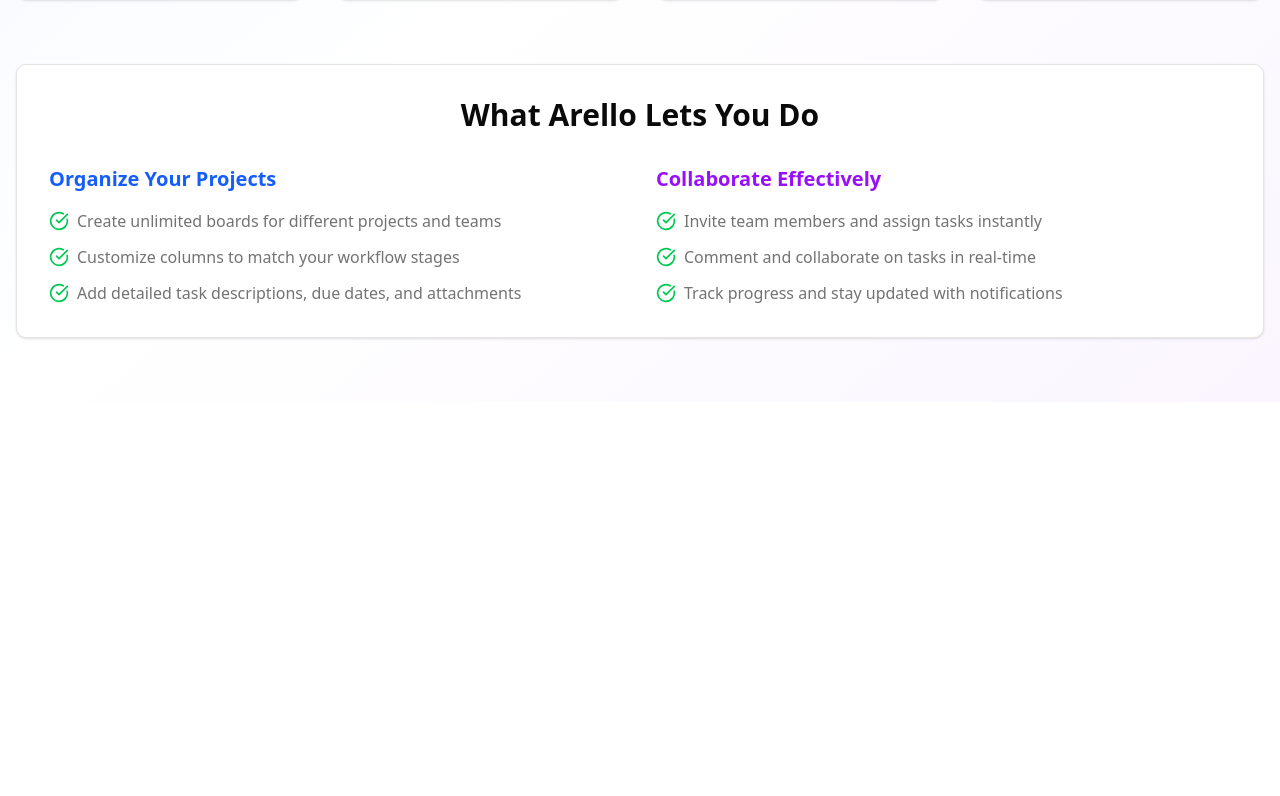
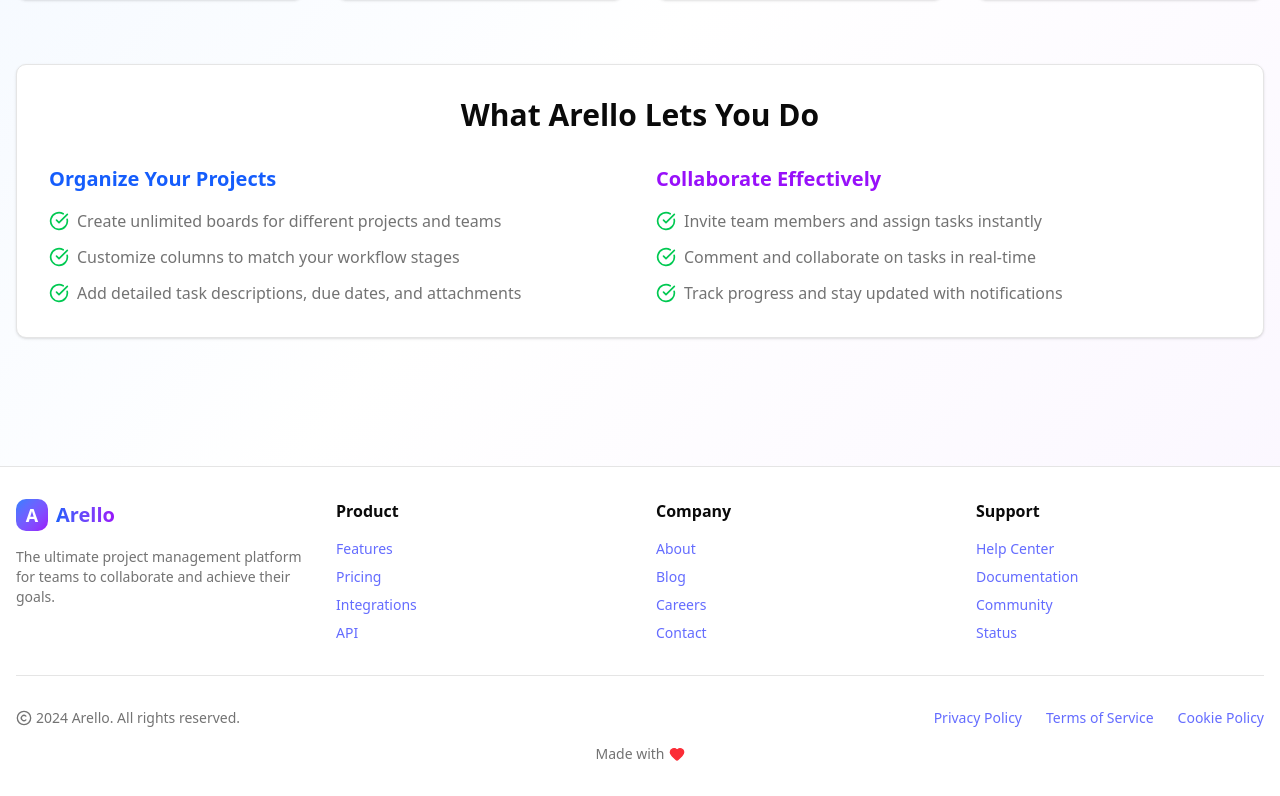
Before and after one commit to Aryanshu919/arelloo, a React (Vite) app in the folder client/: page / in a window 1280 px wide. Shown: the part 651-1447 px from the top of the page. Before the commit the page ends 1053 px from the top, so only its background shows below. Built offline with nearby package versions, Linux system fonts and the light colour scheme.

Commit message:
add type to component

```diff
--- /dev/null
+++ b/client/src/components/Footer.tsx
@@ -0,0 +1,87 @@
+import { Copyright, Heart } from 'lucide-react';
+import { Link } from 'react-router-dom';
+
+const Footer = () => {
+  return (
+    <footer className="bg-card border-t border-border mt-16">
+      <div className="container mx-auto px-4 py-8">
+        <div className="grid md:grid-cols-4 gap-8">
+          {/* Brand Section */}
+          <div className="space-y-4">
+            <div className="flex items-center space-x-2">
+              <div className="w-8 h-8 bg-gradient-to-br from-blue-500 to-purple-600 rounded-lg flex items-center justify-center">
+                <span className="text-white font-bold text-lg">A</span>
+              </div>
+              <h3 className="text-xl font-bold bg-gradient-to-r from-blue-600 to-purple-600 bg-clip-text text-transparent">
+                Arello
+              </h3>
+            </div>
+            <p className="text-muted-foreground text-sm">
+              The ultimate project management platform for teams to collaborate and achieve their goals.
+            </p>
+          </div>
+
+          {/* Product Links */}
+          <div className="space-y-4">
+            <h4 className="font-semibold text-foreground">Product</h4>
+            <ul className="space-y-2 text-sm text-muted-foreground">
+              <li><Link to="#" className="hover:text-foreground transition-colors">Features</Link></li>
+              <li><Link to="#" className="hover:text-foreground transition-colors">Pricing</Link></li>
+              <li><Link to="#" className="hover:text-foreground transition-colors">Integrations</Link></li>
+              <li><Link to="#" className="hover:text-foreground transition-colors">API</Link></li>
+            </ul>
+          </div>
+
+          {/* Company Links */}
+          <div className="space-y-4">
+            <h4 className="font-semibold text-foreground">Company</h4>
+            <ul className="space-y-2 text-sm text-muted-foreground">
+              <li><Link to="#" className="hover:text-foreground transition-colors">About</Link></li>
+              <li><Link to="#" className="hover:text-foreground transition-colors">Blog</Link></li>
+              <li><Link to="#" className="hover:text-foreground transition-colors">Careers</Link></li>
+              <li><Link to="#" className="hover:text-foreground transition-colors">Contact</Link></li>
+            </ul>
+          </div>
+
+          {/* Support Links */}
+          <div className="space-y-4">
+            <h4 className="font-semibold text-foreground">Support</h4>
+            <ul className="space-y-2 text-sm text-muted-foreground">
+              <li><Link to="#" className="hover:text-foreground transition-colors">Help Center</Link></li>
+              <li><Link to="#" className="hover:text-foreground transition-colors">Documentation</Link></li>
+              <li><Link to="#" className="hover:text-foreground transition-colors">Community</Link></li>
+              <li><Link to="#" className="hover:text-foreground transition-colors">Status</Link></li>
+            </ul>
+          </div>
+        </div>
+
+        {/* Bottom Section */}
+        <div className="border-t border-border mt-8 pt-8">
+          <div className="flex flex-col md:flex-row justify-between items-center space-y-4 md:space-y-0">
+            <div className="flex items-center space-x-4 text-sm text-muted-foreground">
+              <div className="flex items-center space-x-1">
+                <Copyright className="w-4 h-4" />
+                <span>2024 Arello. All rights reserved.</span>
+              </div>
+            </div>
+
+            <div className="flex items-center space-x-6 text-sm text-muted-foreground">
+              <Link to="#" className="hover:text-foreground transition-colors">Privacy Policy</Link>
+              <Link to="#" className="hover:text-foreground transition-colors">Terms of Service</Link>
+              <Link to="#" className="hover:text-foreground transition-colors">Cookie Policy</Link>
+            </div>
+          </div>
+
+          <div className="text-center mt-4 text-sm text-muted-foreground">
+            <div className="flex items-center justify-center space-x-1">
+              <span>Made with</span>
+              <Heart className="w-4 h-4 text-red-500 fill-current" />
+            </div>
+          </div>
+        </div>
+      </div>
+    </footer>
+  );
+};
+
+export default Footer;
--- a/client/src/components/Header.tsx
+++ b/client/src/components/Header.tsx
@@ -2,7 +2,7 @@
 import { Button } from '@/components/ui/button';
 import {FolderKanban, Search} from 'lucide-react';
 import { useSelector , useDispatch} from 'react-redux';
-import { Link, useNavigate } from 'react-router-dom';
+import { Link }  from 'react-router-dom';
 import type { RootState } from '../store';
 import { logout } from '@/slices /authSlice';
 import { toast } from 'sonner';
@@ -21,7 +21,7 @@
               <div className="w-8 h-8 bg-gradient-to-br from-blue-500 to-purple-600 rounded-lg flex items-center justify-center">
                 <span className="text-white font-bold text-lg">A</span>
               </div>
-              <h1 className="text-2xl font-bold bg-gradient-to-r from-blue-600 to-purple-600 bg-clip-text text-transparent">
+              <h1 className="text-xl font-bold bg-gradient-to-r from-blue-600 to-purple-600 bg-clip-text text-transparent">
                 Arello
               </h1>
             </Link>
--- a/client/src/pages/Index.tsx
+++ b/client/src/pages/Index.tsx
@@ -1,4 +1,5 @@
 
+import Footer from '@/components/Footer';
 import Header from '../components/Header';
 import { Button } from '@/components/ui/button';
 import { CheckCircle, Users, Zap, Target } from 'lucide-react';
@@ -106,6 +107,7 @@
           </div>
         </div>
       </main>
+      <Footer />
     </div>
   );
 };
```
Also changed, not shown: client/src/components/AddMemberModal.tsx (+7 -1 lines), client/src/components/CardEditModal.tsx (+8 -2 lines).
